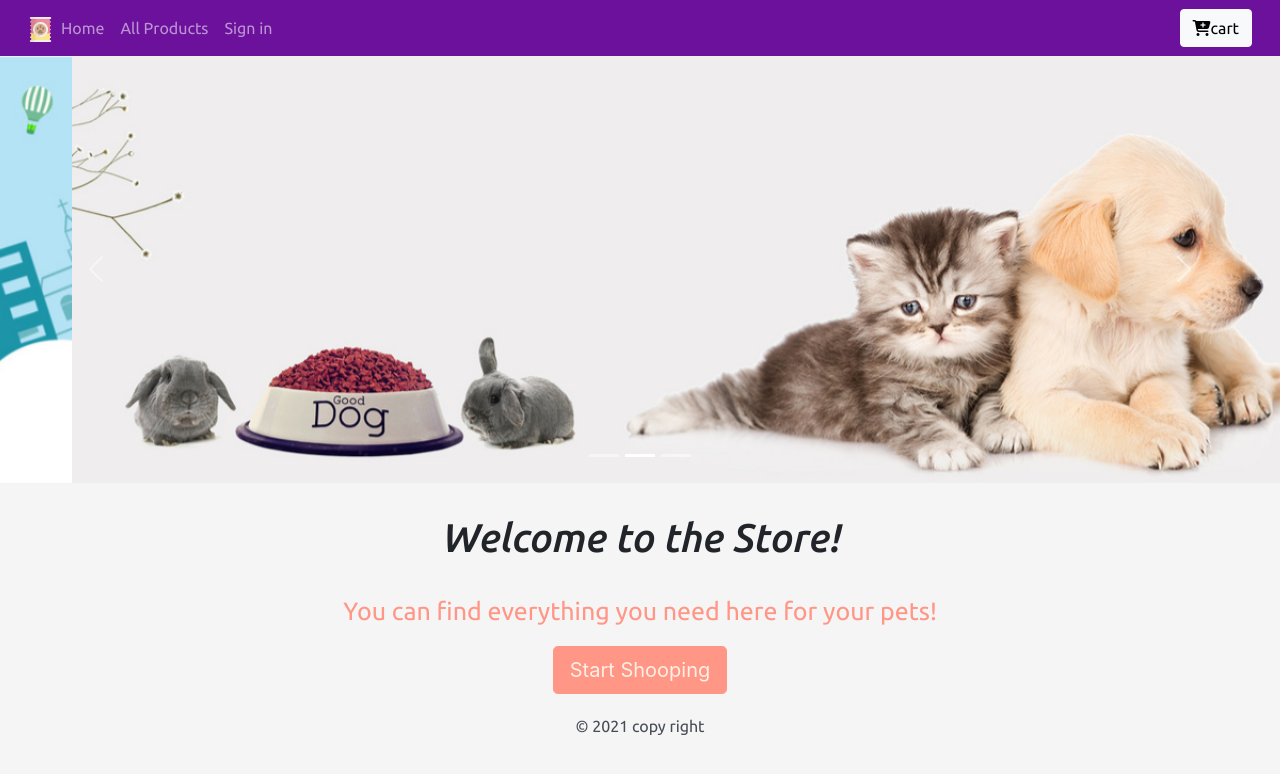
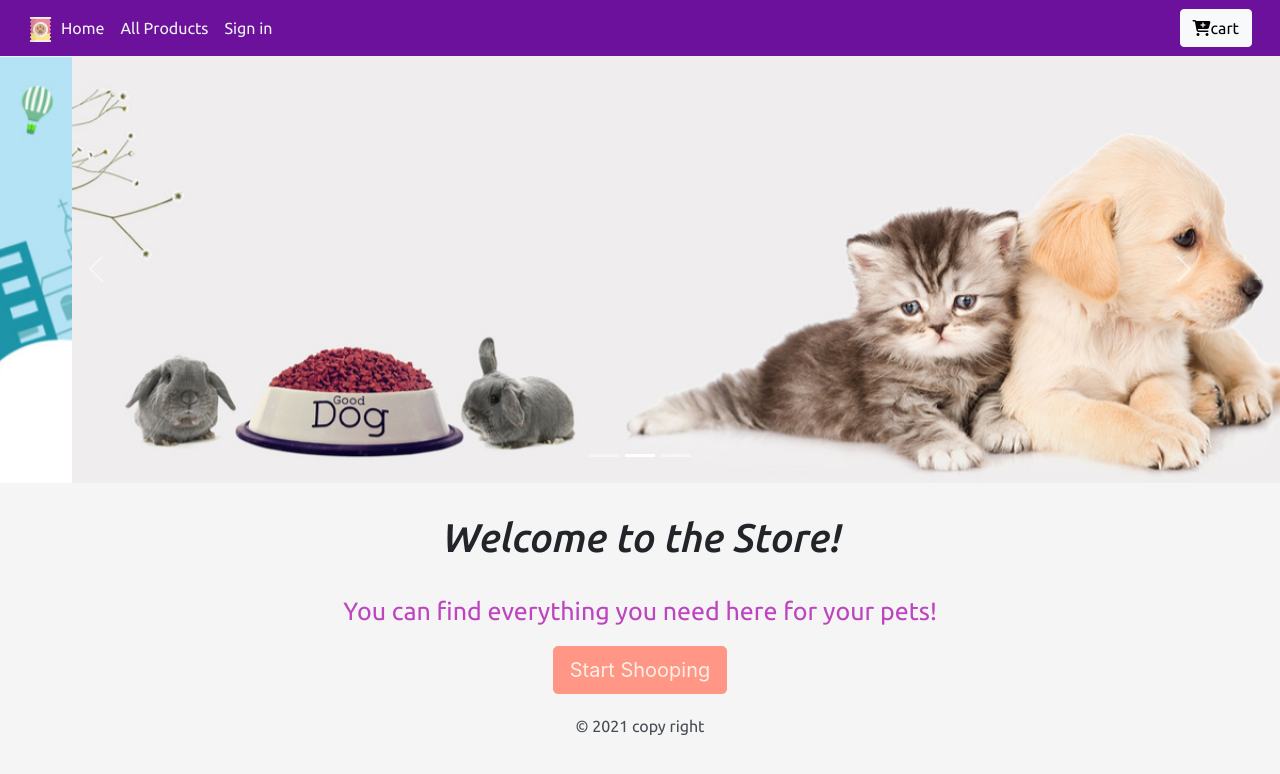
Before and after one commit to Automaton1989/commerceSite, a React (Create React App) app in the folder front/: page / in a window 1280 px wide. Shown: the top 774 px of the page. Built offline with nearby package versions, Linux system fonts and the light colour scheme; no server answers; a web font is replaced by a local one.

Commit message:
fix the devtool serious issues in navbar and carts

```diff
--- a/front/src/components/Cart.js
+++ b/front/src/components/Cart.js
@@ -21,12 +21,8 @@ export default function Carts() {
     fetchCartData();
   }, []);
 
-  return (
-    <div>
-      {carts.length === 0 && <EmptyCart />}
-      {carts.length !== 0 && <CartContents carts={carts} setCarts={setCarts} />}
-    </div>
-  );
+  if (carts.length !== 0) return <CartContents carts={carts} setCarts={setCarts} />;
+  return <EmptyCart />;
 }
 
 function EmptyCart() {
--- a/front/src/components/CartContents.js
+++ b/front/src/components/CartContents.js
@@ -109,13 +109,13 @@ export default function CartContents({ carts, setCarts }) {
           );
         })}
         <div className="col-10 mt-2 ml-sm-5 ml-sm-5 ml-md-auto total">
-          <strong>Subtotal: {sum.subtotal}</strong>
+          <strong>Subtotal: ${sum.subtotal}</strong>
         </div>
         <div className="col-10 mt-2 ml-sm-5 ml-sm-5 ml-md-auto total">
-          <strong>Tax: {sum.tax}</strong>
+          <strong>Tax: ${sum.tax}</strong>
         </div>
         <div className="col-10 mt-2 ml-sm-5 ml-sm-5 ml-md-auto total">
-          <strong>Total: {sum.total}</strong>
+          <strong>Total: ${sum.total}</strong>
         </div>
       </div>
     </>
--- a/front/src/components/Navbar.js
+++ b/front/src/components/Navbar.js
@@ -47,18 +47,18 @@ function Navbar({ user, setUser }) {
         <div className="collapse navbar-collapse" id="navbarNav">
           <ul className="navbar-nav me-auto mb-2 mb-md-0">
             <li className="nav-item">
-              <Link to="/" className="nav-link" aria-current="page">
+              <Link to="/" className="nav-link" aria-current="true" style={{color: "#F2F2F2"}}>
                 Home
               </Link>
             </li>
             <li className="nav-item">
-              <Link to="/products" className="nav-link">
+              <Link to="/products" className="nav-link" style={{color: "#F2F2F2"}}>
                 All Products
               </Link>
             </li>
             {!user && (
               <li className="nav-item">
-                <Link to="/login" className="nav-link">
+                <Link to="/login" className="nav-link" style={{color: "#F2F2F2"}}>
                   Sign in
                 </Link>
               </li>
--- a/front/src/index.css
+++ b/front/src/index.css
@@ -15,6 +15,10 @@ code {
 
 .navbar {
   background-color: #6c119c;
+}
+
+.color-white {
+  color: #F2F2F2;
 }
 
 .row {
@@ -147,7 +151,7 @@ code {
 .carts p {
   font-family: "Ubuntu", sans-serif;
   font-size: 25px;
-  color: #ff9686;
+  color: #BD45BF;
 }
 
 .cart-item {
@@ -156,7 +160,7 @@ code {
 }
 
 .remove {
-  color: #ffa62b;
+  color: #F29F05;
 }
 
 .remove:hover {
@@ -166,8 +170,9 @@ code {
 .total {
   font-family: "Ubuntu", sans-serif;
   text-align: right;
-  font-size: 20px;
-  color: #0089bb;
+  font-size: 22px;
+  color: #BD45BF;
+  word-spacing: 5px;
 }
 .carts-bottom {
   padding-bottom: 80px;
```
